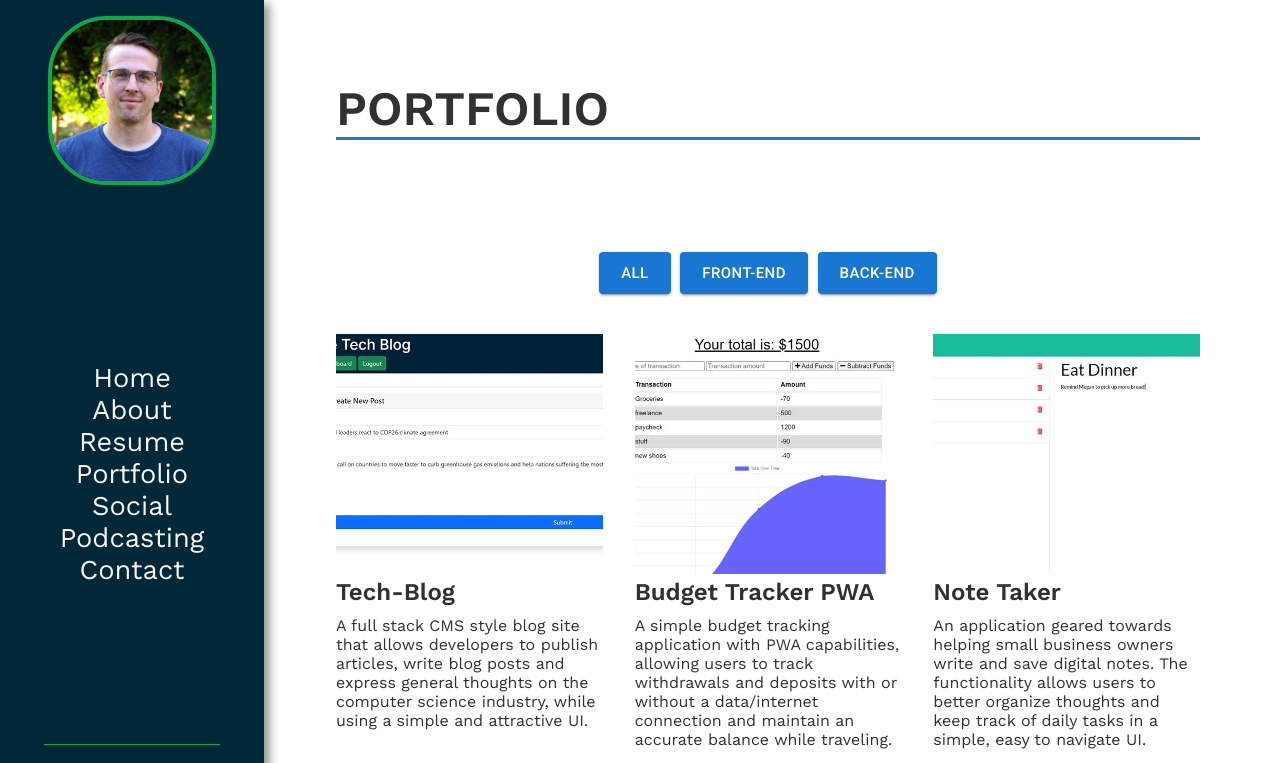
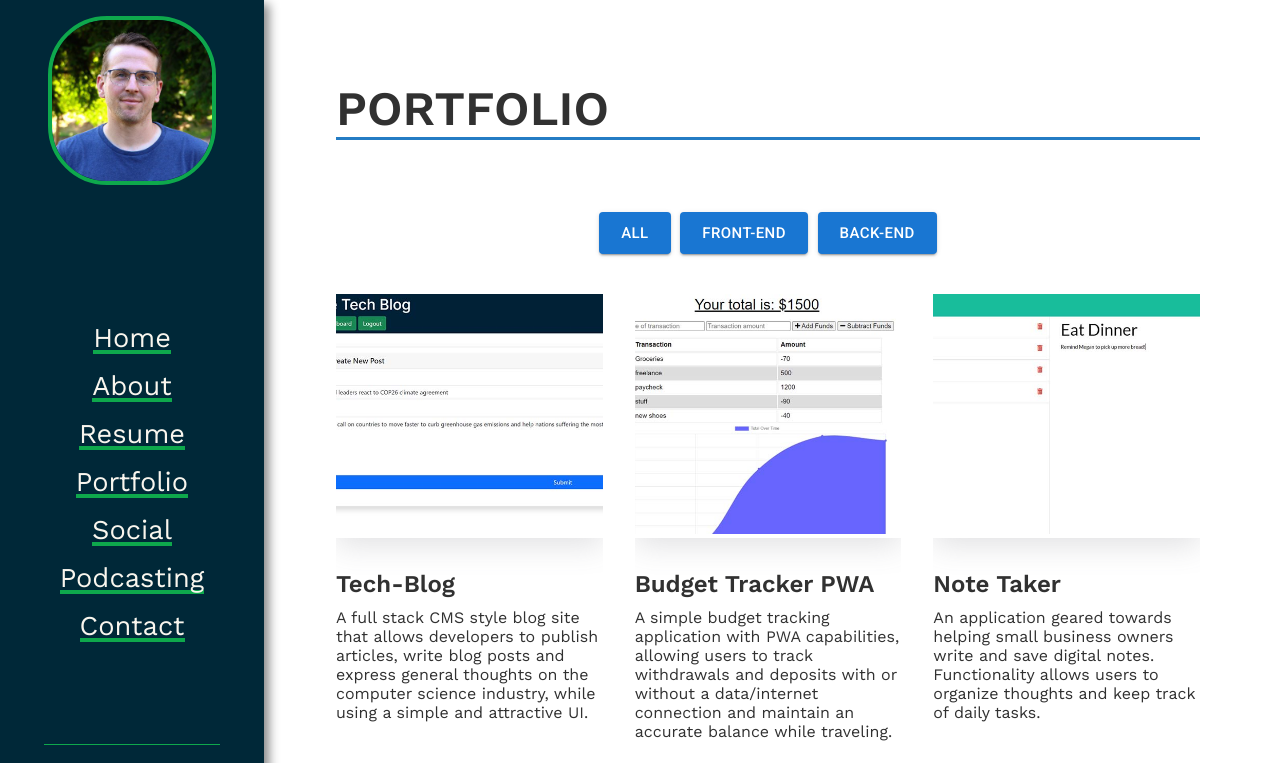
Before and after one commit to willdarkins/portfolio_darkins, a React (Create React App) app: page /portfolio in a window 1280 px wide. Shown: the top 763 px of the page. Built offline with nearby package versions, Linux system fonts and the light colour scheme; a web font is replaced by a local one.

Commit message:
a lot of changes...

```diff
--- a/src/Components/Button.js
+++ b/src/Components/Button.js
@@ -3,7 +3,8 @@ import styled from 'styled-components';
 import Button from '@mui/material/Button';
 
 const ButtonStyles = styled.div`
-    margin: 2.5rem auto;
+    margin: 0 auto;
+    margin-bottom: 2.5rem;
     width: 70%;
     display: flex;
     justify-content: center;
--- a/src/Components/Menu.js
+++ b/src/Components/Menu.js
@@ -8,22 +8,82 @@ const MenuStyles = styled.div`
     display: grid;
     grid-template-columns: repeat(3, 1fr);
     grid-gap: 2rem;
+    .portfolio-image{
+        box-shadow: rgba(100, 100, 111, 0.2) 0px 7px 29px 0px;
+    }
+    ul{
+        transform: translateY(-600px);
+        transition: all .4s ease-in-out;
+        position: absolute;
+        left: 50%;
+        top: 40%;
+        opacity: 0;
+    }
+    .portfolio-image:hover{
+        ul{
+        transform: translateY(0);
+        display: block;
+        transform: translate(-50%,-50%);
+        display: flex;
+        align-items: center;
+        justify-content: center;
+        transition: all .4s ease-in-out;
+        opacity: 1;
+        li{
+            background: var(--border);
+            display: flex;
+            align-items: center;
+            justify-content: center;
+            padding: 1rem;
+            width: 3rem;
+            height: 3rem;
+            margin: 0 .5rem;
+            transition: all .4s ease-in-out;
+            border-radius: 50%;
+            a{
+                display: flex;
+                align-items: center;
+                justify-content: center;
+                transition: all .4s ease-in-out;
+            }
+        }
+        li:hover{
+            svg{
+                color: var('white');
+            }
+        }
+        svg{
+            cursor: pointer;
+            color: white;
+            font-size: 2rem;
+            }
+        }
+        &::before{
+
+        }
+    }
     .grid-item{
         .portfolio-content{
             display: block;
             position: relative;
+            overflow: hidden;
             h6{
                 font-size: 1.5rem;
+                margin-top: 2rem;
             }
             img{
                 height: 30vh;
                 object-fit: cover;
                 width: 100%;
             }
-            ul{
-                display: none;
+            img{
+                cursor: pointer;
+                width: 100%;
+                transition: filter .5s ease-in-out;
             }
-            .portfolio-image{}
+            img:hover{
+                filter: blur(5px);
+            }
         }
     }
 `
--- a/src/Components/Nav.js
+++ b/src/Components/Nav.js
@@ -23,37 +23,29 @@ const NavStyles = styled.nav`
             border-radius: 35%;
             border: 4px solid var(--border)
         }
-    .nav-list {
-        width: 100%;
-        text-align: center;
-        font-size: 50rem;
-        li {
-            display: block;
-            text-align: center;
-            padding: 10rem 0;
-            a {
-                z-index: 1;
-                padding: 10rem 0;
-                text-decoration: none;
-                display: block;
-                padding: 10rem 0;
-                position: relative;
-                letter-spacing: 10px;
-                &:hover {
-                    cursor: pointer;
-                }
+    }
+    .list-item{
+        padding-top: 1rem;
+    }
+    a {
+    background:
+        linear-gradient(
+        to bottom,
+        var(--border) 0%,
+        var(--border) 100%
+        );
+	background-position: 0 100%;
+	background-repeat: repeat-x;
+	background-size: 4px 4px;
+    color: var(--font-light);
+    text-decoration: none;
+    transition: background-size .8s;
+    }
 
-            }
-            li:before{
-                content: "";
-                position: absolute;
-                height: 100%;
-                width: 100%;
-                background-color: var(--border);
-            }
-        }
+    a:hover {
+  background-size: 4px 50px;
     }
-    }
+
     footer {
         p {
             padding: 1rem 0;
@@ -73,25 +65,25 @@ function Nav() {
             </div>
             <ul className='nav-list'>
                 <li className='list-item'>
-                    <NavLink exact to='/' activeClassName='active-class'>Home</NavLink>
+                    <NavLink className={'menu-item'} exact to='/' activeClassName='active-class'>Home</NavLink>
                 </li>
                 <li className='list-item'>
-                    <NavLink exact to='/about' activeClassName='active-class'>About</NavLink>
+                    <NavLink className={'menu-item'} exact to='/about' activeClassName='active-class'>About</NavLink>
                 </li>
                 <li className='list-item'>
-                    <NavLink exact to='/resume' activeClassName='active-class'>Resume</NavLink>
+                    <NavLink className={'menu-item'} exact to='/resume' activeClassName='active-class'>Resume</NavLink>
                 </li>
                 <li className='list-item'>
-                    <NavLink exact to='/portfolio' activeClassName='active-class'>Portfolio</NavLink>
+                    <NavLink className={'menu-item'} exact to='/portfolio' activeClassName='active-class'>Portfolio</NavLink>
                 </li>
                 <li className='list-item'>
-                    <NavLink exact to='/social' activeClassName='active-class'>Social</NavLink>
+                    <NavLink className={'menu-item'} exact to='/social' activeClassName='active-class'>Social</NavLink>
                 </li>
                 <li className='list-item'>
-                    <NavLink exact to='/podcasting' activeClassName='active-class'>Podcasting</NavLink>
+                    <NavLink className={'menu-item'} exact to='/podcasting' activeClassName='active-class'>Podcasting</NavLink>
                 </li>
                 <li className='list-item'>
-                    <NavLink exact to='/contact' activeClassName='active-class'>Contact</NavLink>
+                    <NavLink className={'menu-item'} exact to='/contact' activeClassName='active-class'>Contact</NavLink>
                 </li>
             </ul>
         <footer className='footer'>
--- a/src/Data/portfolios.js
+++ b/src/Data/portfolios.js
@@ -36,7 +36,7 @@ const portfolios = [
         link1: 'https://github.com/willdarkins/Darkins_Note-Taker_WK-11.git',
         link2: 'https://agile-springs-22845.herokuapp.com/',
         title: 'Note Taker',
-        text: 'An application geared towards helping small business owners write and save digital notes. The functionality allows users to better organize thoughts and keep track of daily tasks in a simple, easy to navigate UI.'
+        text: 'An application geared towards helping small business owners write and save digital notes. Functionality allows users to organize thoughts and keep track of daily tasks.'
     },
     {
         id: 4,
@@ -54,7 +54,7 @@ const portfolios = [
         link1: 'https://github.com/willdarkins/API-Code-Quiz_WK4_Darkins.git',
         link2: 'https://willdarkins.github.io/API-Code-Quiz_WK4_Darkins/',
         title: 'Javascript Quiz',
-        text: 'A timed quiz that will test knowledge of basic vanilla JavaScript concepts, and track high scores to measure improvement against peers.'
+        text: 'A timed quiz that testing knowledge of basic vanilla JavaScript concepts, and tracks high scores .'
     },
     {
         id: 6,
@@ -63,7 +63,7 @@ const portfolios = [
         link1: 'https://github.com/willdarkins/Server-Side-APIs_WK6_Darkins.git',
         link2: 'https://willdarkins.github.io/Server-Side-APIs_WK6_Darkins/',
         title: 'Weather Dashboard',
-        text: 'A weather tracking application using Accuweather API to provide most updated forecasts to users. Also stores forecasts for various citites via localstorage.'
+        text: 'A weather tracking application using Accuweather API providing updated forecasts. Stores forecasts via localstorage.'
     },
     {
         id: 7,
@@ -95,7 +95,7 @@ const portfolios = [
         image:  teamBuilder,
         link1: 'https://github.com/willdarkins/Darkins_OOP-Challenge.git',
         title: 'Team Builder CLI',
-        text: 'A command line interface focused application that allows managers to easily display basic information about team members, including email and Github repositories, for quick reference on the job.'
+        text: 'A command line interface focused application allows managers to display basic information about team members.'
     },
     {
         id: 11,
```
Also changed, not shown: src/Images/portfolio/passwordGenerator.jpg.
